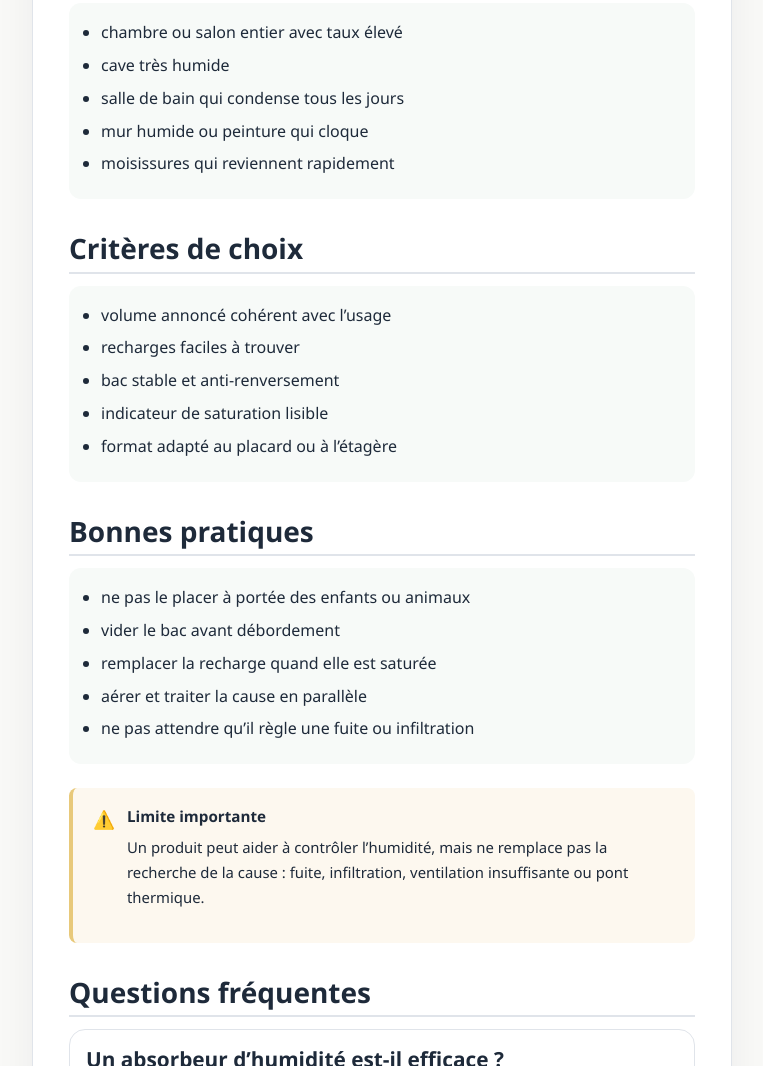
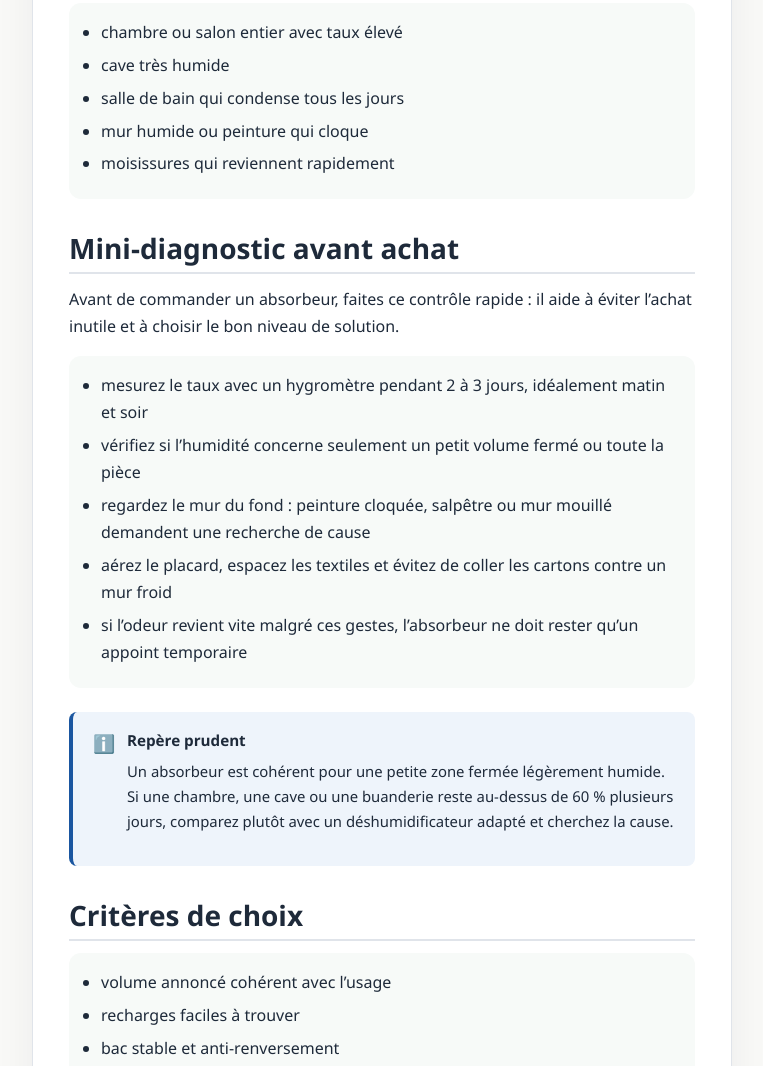
Before and after one commit to Kevbo4537/maison-moins-humide, an Astro site: page /comparatifs/meilleur-absorbeur-humidite in a window 1280 px wide. Shown: the part 2762-3828 px from the top of the page, without its empty margins (178-941 px from the left). Built offline with nearby package versions, Linux system fonts and the light colour scheme; Astro itself is replaced by a stand-in of ours.

Commit message:
Ameliore le guide absorbeur avant achat

```diff
--- a/src/pages/comparatifs/meilleur-absorbeur-humidite/index.astro
+++ b/src/pages/comparatifs/meilleur-absorbeur-humidite/index.astro
@@ -89,6 +89,18 @@ const absorberProducts = [
     <li>mur humide ou peinture qui cloque</li>
     <li>moisissures qui reviennent rapidement</li>
   </ul>
+  <h2>Mini-diagnostic avant achat</h2>
+  <p>Avant de commander un absorbeur, faites ce contrôle rapide : il aide à éviter l’achat inutile et à choisir le bon niveau de solution.</p>
+  <ul>
+    <li>mesurez le taux avec un hygromètre pendant 2 à 3 jours, idéalement matin et soir</li>
+    <li>vérifiez si l’humidité concerne seulement un petit volume fermé ou toute la pièce</li>
+    <li>regardez le mur du fond : peinture cloquée, salpêtre ou mur mouillé demandent une recherche de cause</li>
+    <li>aérez le placard, espacez les textiles et évitez de coller les cartons contre un mur froid</li>
+    <li>si l’odeur revient vite malgré ces gestes, l’absorbeur ne doit rester qu’un appoint temporaire</li>
+  </ul>
+  <AlertBox type="info" title="Repère prudent">
+    <p>Un absorbeur est cohérent pour une petite zone fermée légèrement humide. Si une chambre, une cave ou une buanderie reste au-dessus de 60 % plusieurs jours, comparez plutôt avec un déshumidificateur adapté et cherchez la cause.</p>
+  </AlertBox>
   <h2>Critères de choix</h2>
   <ul>
     <li>volume annoncé cohérent avec l’usage</li>
```
